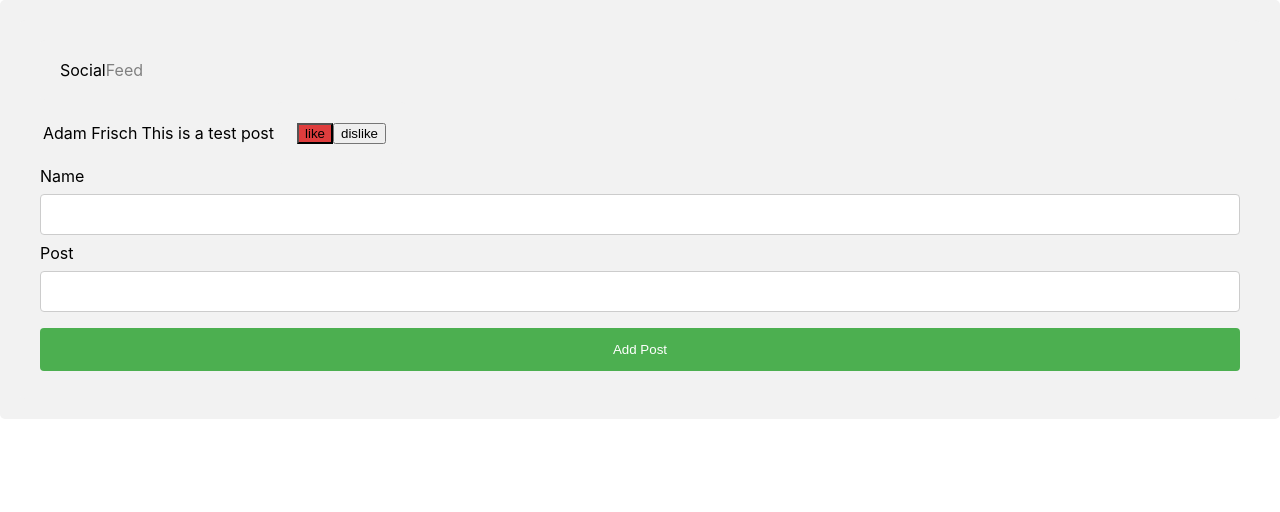
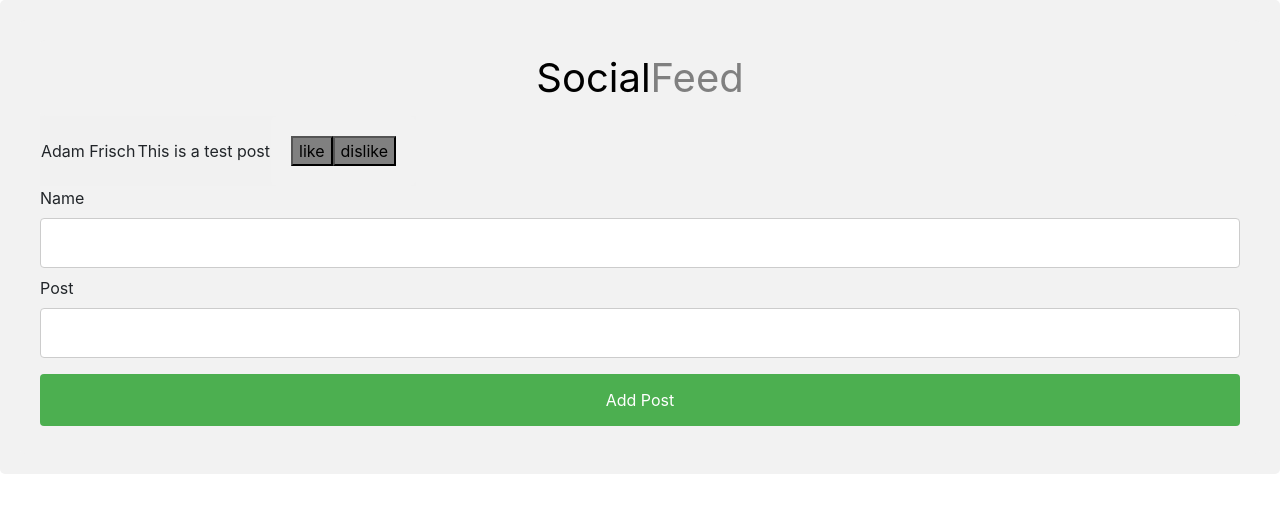
Before and after one commit to afrisch81016/SocialFeedProject, a React (Create React App) app: page / in a window 1280 px wide. Shown: the top 512 px of the page. Built offline with nearby package versions, Linux system fonts and the light colour scheme; the HTML template or start-up script is replaced by a standard one.

Commit message:
finished up with the MVP of the project

```diff
--- a/package.json
+++ b/package.json
@@ -10,7 +10,9 @@
     "@testing-library/jest-dom": "^5.16.2",
     "@testing-library/react": "^12.1.3",
     "@testing-library/user-event": "^13.5.0",
+    "bootstrap": "^5.1.3",
     "react": "^17.0.2",
+    "react-bootstrap": "^2.2.0",
     "react-dom": "^17.0.2",
     "react-scripts": "5.0.0",
     "web-vitals": "^2.1.4"
--- a/src/Components/DisplayPost/DisplayPost.css
+++ b/src/Components/DisplayPost/DisplayPost.css
@@ -1,5 +1,6 @@
-div {
-    border-radius: 5px;
-    background-color: #f2f2f2;
+.div {
+    border-color: black;
+    border-radius: 10px;
+    background-color: #f2f2f293;
     padding: 20px;
 }
--- a/src/Components/DisplayPost/DisplayPost.jsx
+++ b/src/Components/DisplayPost/DisplayPost.jsx
@@ -1,12 +1,13 @@
 import './DisplayPost.css'
 import LikeButton from '../LikeButton/LikeButton';
+
 
 const DisplayPost = (props) => {
 
     return (
     <form>
         <table>
-            <tbody>
+            <tbody className='div'>
                 {props.parentPost.map((post, index) =>{
                     return (
                         <tr key = {index}>
--- a/src/Components/LikeButton/LikeButton.css
+++ b/src/Components/LikeButton/LikeButton.css
@@ -1,6 +1,9 @@
-.active{
+.green{
     background-color: #85c524;
 }
-.inactive{
+.red{
     background-color: rgb(223, 61, 61);
 }
+.grey{
+    background-color: gray;
+}
--- a/src/Components/LikeButton/LikeButton.jsx
+++ b/src/Components/LikeButton/LikeButton.jsx
@@ -3,23 +3,35 @@ import './LikeButton.css'
 
 const LikeButton = (props) =>{
 
-    const [likeButtonClass, setLikeButtonClass] =useState("inactive");
-    const [dislikeButtonClass, setDislikeButtonClass] = useState('active'); //rename 'active' to colors used for like and dislike
+    const [likeButtonClass, setLikeButtonClass] =useState("grey");  // using hooks to sotre state of the button colors
+    const [dislikeButtonClass, setDislikeButtonClass] = useState('grey');
 
+    function handleClickLike(event){
+        event.preventDefault(); //prevents refreshing of the page. data stays on until webpage is refreshed
+        if(likeButtonClass === "grey"){
+            setLikeButtonClass("green");  //when clicking on "like" button, this sets the color to green
+            setDislikeButtonClass("grey");  //this allows the "dislike" button to remain "defaulted" gray
 
-    function handleClick(event){
-        event.preventDefault();
-        if(likeButtonClass === "inactive"){
-            setLikeButtonClass("active");
         }
         else {
-            setLikeButtonClass("inactive");
+            setLikeButtonClass("grey");//if button is already green, switches it back to gray
+        }
+    }
+
+    function handleClickDislike(event){
+        event.preventDefault();
+        if(dislikeButtonClass === "grey"){
+            setLikeButtonClass('grey');
+            setDislikeButtonClass('red');
+        }
+        else{
+            setDislikeButtonClass('grey');
         }
     }
     return(
         <div>
-            <button className={likeButtonClass} onClick={handleClick}>like</button>
-            <button>dislike</button>
+            <button className={likeButtonClass} onClick={handleClickLike}>like</button>
+            <button className={dislikeButtonClass} onClick={handleClickDislike}>dislike</button>
         </div>
     )
 }
--- a/src/Components/NavBar/NavBar.css
+++ b/src/Components/NavBar/NavBar.css
@@ -1,15 +1,16 @@
-h1{
+.navbar{
     color:black;
     text-align: center;
-      min-height: 100vh;
+      min-height: 2vh;
   display: flex;
-  flex-direction: column;
-  align-items: center;
   justify-content: center;
 }
 .socialspan{
-    color:black
+    font-size: 40px;
+    color:black;
 }
 .feedspan{
-    color:gray
+    font-size: 40px;
+    color:gray;
+
 }
--- a/src/Components/NavBar/NavBar.jsx
+++ b/src/Components/NavBar/NavBar.jsx
@@ -3,7 +3,7 @@ import "./NavBar.css"
 const NavBar = (props) => {
 
     return (
-        <div>
+        <div className="navbar">
             <span className='socialspan'>Social</span><span className='feedspan'>Feed</span>
         </div>
 
```
Also changed, not shown: 1 other file (tests, documents, lock files or other folders).
